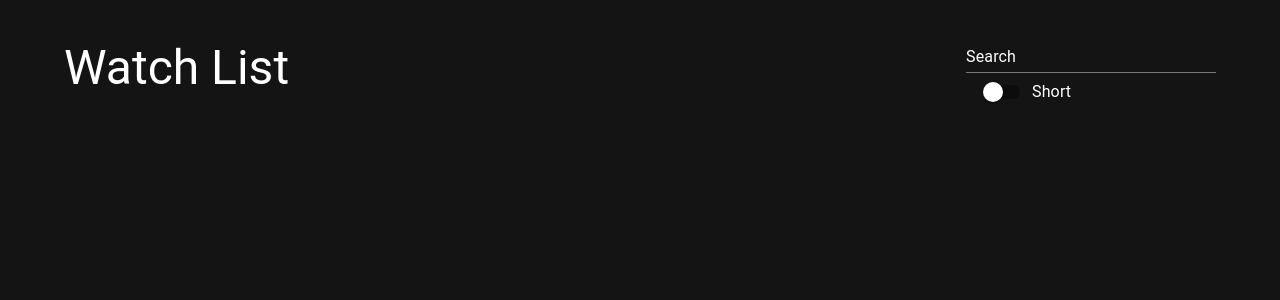
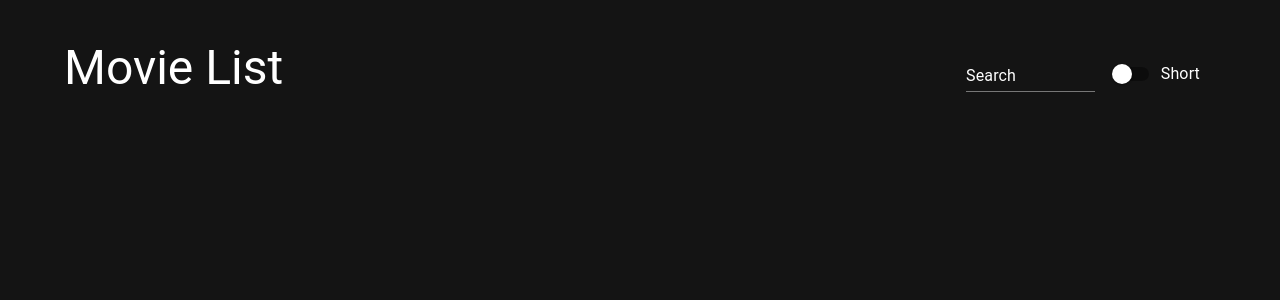
Before and after one commit to hernandez-jordan/ombd-cinema, a React (Create React App) app: page / in a window 1280 px wide. Shown: the top 300 px of the page. Built offline with nearby package versions, Linux system fonts and the light colour scheme.

Commit message:
fix styles

```diff
--- a/src/App.css
+++ b/src/App.css
@@ -63,3 +63,9 @@ body {
   font-size: 20px;
   padding: 20px 0px 40px 0px;
 }
+
+.form {
+  display: flex;
+  align-items: baseline;
+  justify-content: space-around;
+}
--- a/src/components/movies/MovieModal.tsx
+++ b/src/components/movies/MovieModal.tsx
@@ -1,4 +1,4 @@
-import { useContext } from "react";
+import { useContext, useEffect } from "react";
 
 import getMoviesById from "../../service/getMovieById";
 import MovieModalDetail from "./MovieModalDetail";
@@ -19,14 +19,17 @@ import CancelIcon from "@mui/icons-material/Cancel";
 
 const style = {
   modal: {
+    overflow: "scroll",
+  },
+  container: {
     position: "absolute" as "absolute",
     top: "50%",
     left: "50%",
     transform: "translate(-50%, -50%)",
-    width: 400,
-    bgcolor: "black",
+    bgcolor: "'background.paper'",
     boxShadow: 24,
     overflow: "scroll",
+    width: { xs: "100%", sm: 400 },
   },
   icon: {
     color: "white",
@@ -57,13 +60,17 @@ export default function MovieModal(props: MovieModalProps) {
 
   const handleClickOpen = async () => {
     try {
-      await getMoviesById({ imdbID }, dispatch);
+      await getMoviesById({ imdbID, dispatch });
       dispatch({ type: UserActionType.SET_MODAL_OPEN });
       console.log(movie, "movie");
     } catch (error) {
       console.log(error);
     }
   };
+
+  useEffect(() => {
+    console.log(movie, "movie");
+  }, [movie]);
 
   return (
     <Box>
@@ -73,16 +80,15 @@ export default function MovieModal(props: MovieModalProps) {
         </IconButton>
       </Tooltip>
       <Modal
-        sx={{
-          overflow: "scroll",
-        }}
+        sx={style.modal}
+        BackdropProps={{ invisible: true }}
         keepMounted
         open={isOpen}
         onClose={handleClickClose}
         aria-labelledby="keep-mounted-modal-title"
         aria-describedby="keep-mounted-modal-description"
       >
-        <Box sx={style.modal}>
+        <Box className="test" sx={style.container}>
           <MovieModalDetail {...(movie as unknown as MovieDetailsWithId)} />
         </Box>
       </Modal>
--- a/src/components/movies/MovieModalDetail.tsx
+++ b/src/components/movies/MovieModalDetail.tsx
@@ -42,6 +42,15 @@ const style = {
     height: "100%",
     bgcolor: "black",
     color: "white",
+  },
+  button: {
+    bgcolor: "white",
+    width: 100,
+    ml: 10,
+    color: "black",
+    "&:hover": {
+      color: "pink",
+    },
   },
 };
 
--- a/src/components/movies/Movies.tsx
+++ b/src/components/movies/Movies.tsx
@@ -1,5 +1,4 @@
 import {
-  Button,
   Card,
   CardActions,
   CardMedia,
@@ -55,7 +54,7 @@ export default function Movies() {
           py={{ xs: 1, sm: 2, md: 3 }}
           pt={{ xs: 2 }}
         >
-          Watch List
+          Movie List
         </Typography>
         <SearchBar />
       </Box>
```
